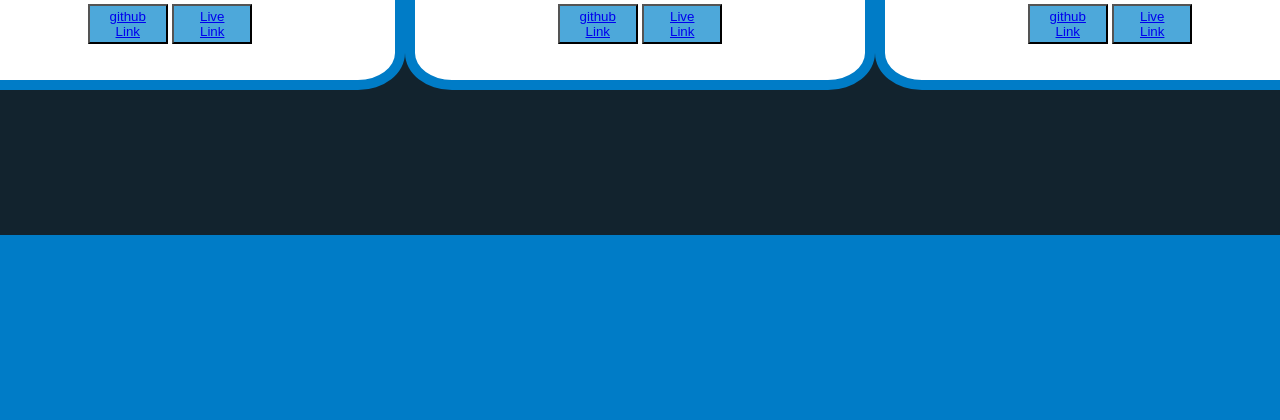
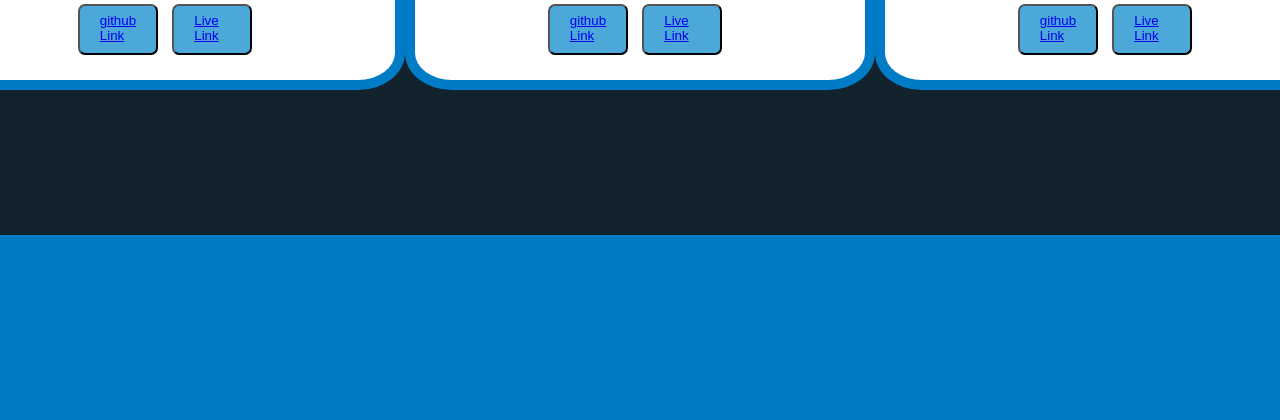
Before and after one commit to scott95100/myportfolio, a Django app: page / in a window 1280 px wide; the page is wider, and only the part inside the window is pictured. Shown: the part 2165-2585 px from the top of that part. Run offline with Django 3.2, Linux system fonts and the light colour scheme.

Commit message:
add additional styling

```diff
--- a/main_app/static/style.css
+++ b/main_app/static/style.css
@@ -14,11 +14,15 @@
 }
 
 .button1 {
-	font-style: none;
+	text-decoration: none;
 	color: #EEFBFB;
 	background: #4DA8DA;
 	width: 80px;
 	height: 40px;
+	padding: 7px 40px 40px 20px ;
+	border-radius: 7px;
+	margin-right: 10px;
+	justify-content: center;
 }
 
 .emailButton {
```
